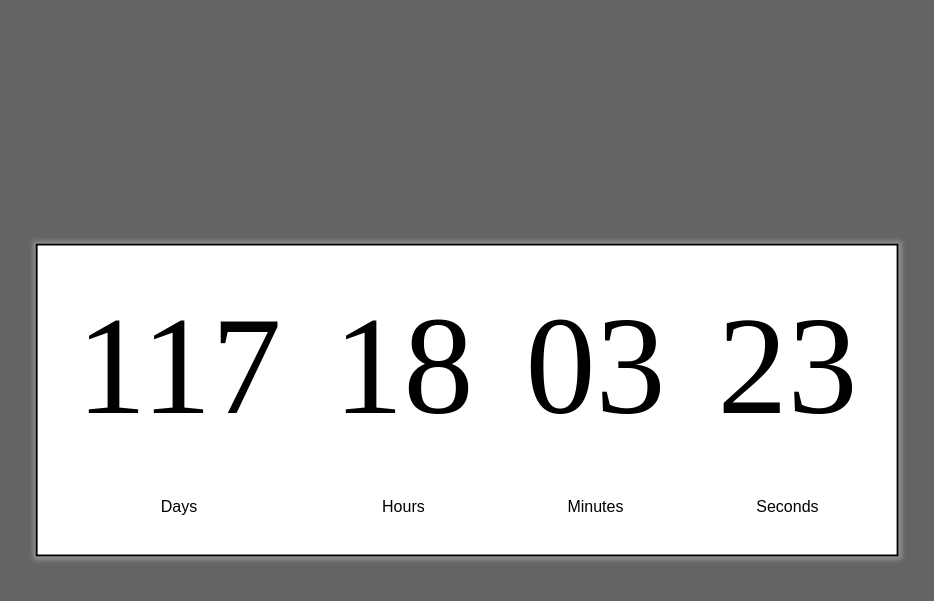
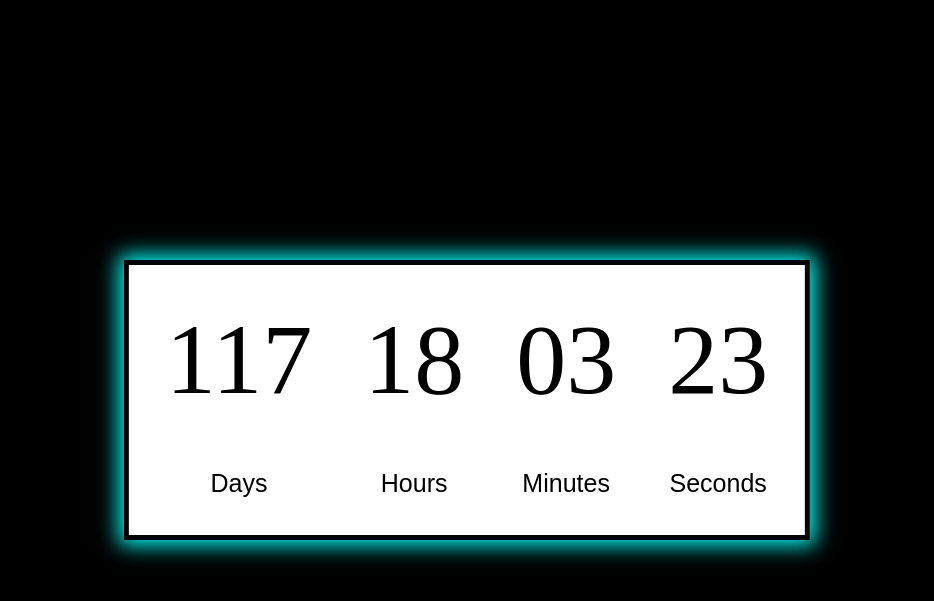
Before and after one commit to soccer14/CE-Date-Count-Down, a PHP site: page / in a window 1280 px wide. Shown: the top 601 px of the page, without its empty margins (173-1107 px from the left). Run offline with PHP 8.4, Linux system fonts and the light colour scheme; some web fonts are replaced.

Commit message:
adding more color to page
background is changed to black,
border has a slight color change - added a background shadow in blue
also made made the font a little bigger and over all text smaller to fit more display layouts

```diff
--- a/style.css
+++ b/style.css
@@ -7,7 +7,7 @@
 
 body
 {
-	background-color: #646464
+	background-color: #000000
 
 }
 .container
@@ -17,18 +17,18 @@ body
 	left: 50%;
 	transform: translate(-50%,-50%);
 	text-align: center;
-	padding: 12px;
+	padding: 10px;
 	background-color: #fff;
-	border: 2px solid black;
+	border: 5px solid black;
 	font-family: sans-serif;
-	box-shadow: 0 0 5px 3px #999;
-
+	font-size: 25px;
+	box-shadow: 0 0 20px 5px #00fff7;
 
 }
 
 .info
 {
 	font-family: MyFont;
-	font-size: 140px;
+	font-size: 100px;
 
 }
```
